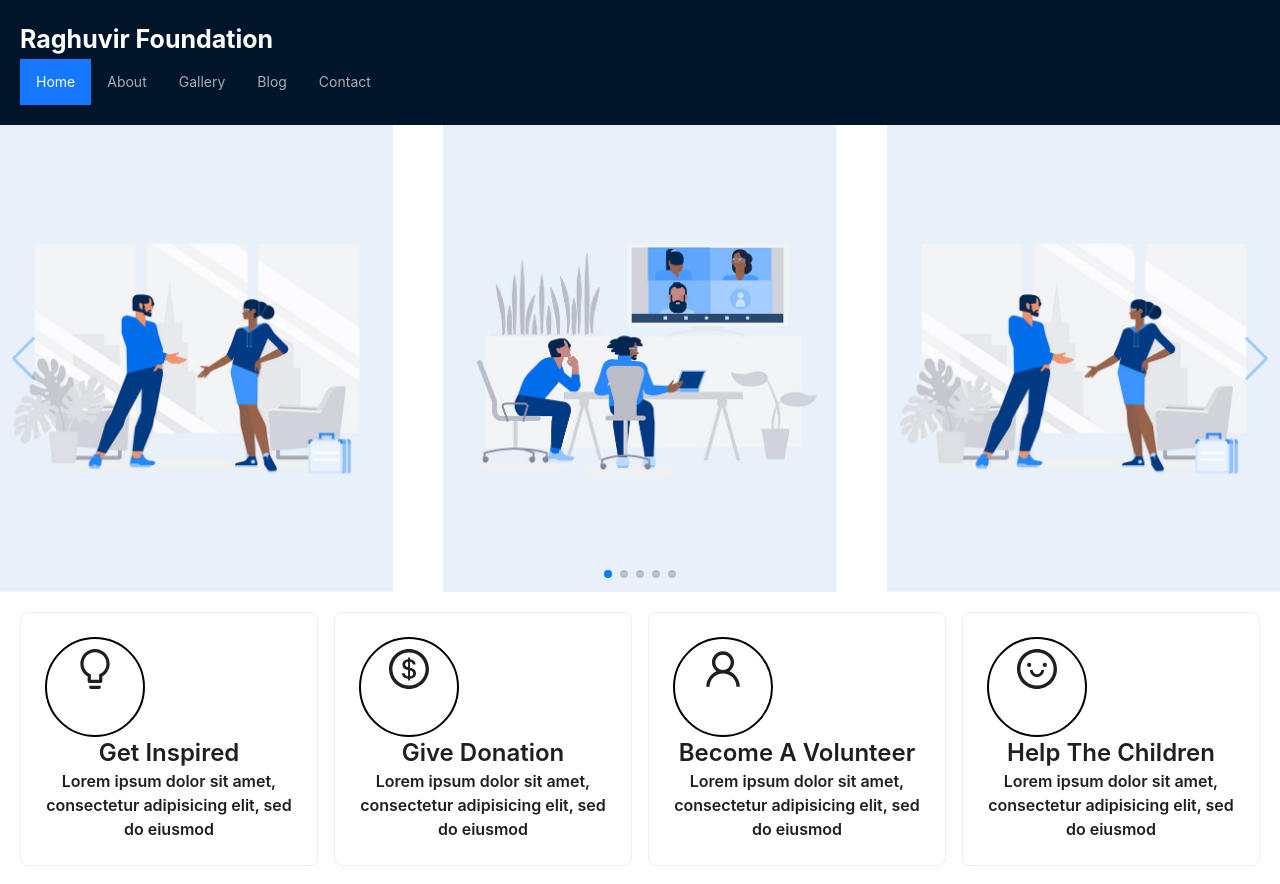
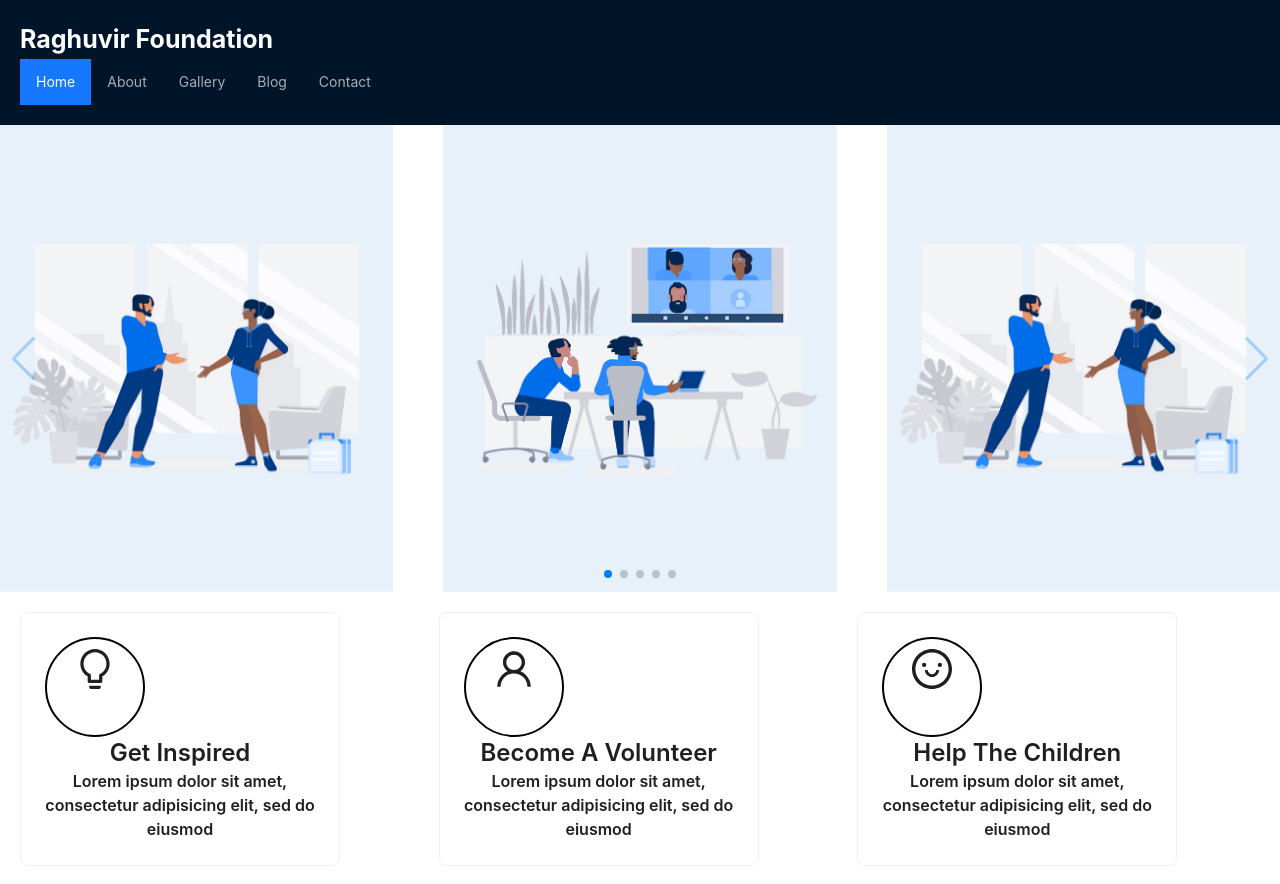
Before and after one commit to ShivharakhYadav/Raghuvir-Foundation, a Next.js app: page / in a window 1280 px wide. Shown: the top 884 px of the page. Built offline with nearby package versions, Linux system fonts and the light colour scheme.

Commit message:
Folder Structure Changed

```diff
--- a/src/app/globals.css
+++ b/src/app/globals.css
@@ -40,6 +40,13 @@ body {
   border-radius: 40px;
 }
 
+.main {
+  display: flex;
+  gap: 10px;
+  flex-wrap: wrap;
+  justify-content: space-between;
+}
+
 @media (max-width: 1480px) {
 }
 
--- a/src/app/page.tsx
+++ b/src/app/page.tsx
@@ -1,36 +1,12 @@
 'use client';
-import React, { ReactNode, useState } from 'react';
+import React, { useState } from 'react';
 import { usePathname } from 'next/navigation';
-import Link from 'next/link';
 
-import {
-  Menu,
-  Layout,
-  Typography,
-  Carousel,
-  Image,
-  Card,
-  Row,
-  Col,
-  Avatar,
-  Flex,
-} from 'antd';
+import { Menu, Layout, Typography, Row, Col } from 'antd';
 import type { MenuProps } from 'antd';
-import { StyleProvider } from '@ant-design/cssinjs';
-import {
-  BarsOutlined,
-  BulbOutlined,
-  DollarOutlined,
-  FacebookOutlined,
-  InstagramOutlined,
-  LeftCircleOutlined,
-  RightCircleOutlined,
-  SmileOutlined,
-  UserOutlined,
-} from '@ant-design/icons';
 
+// Import Swiper
 import { Navigation, Pagination, Scrollbar, A11y } from 'swiper/modules';
-
 import { Swiper, SwiperSlide } from 'swiper/react';
 import { SwiperOptions } from 'swiper/types';
 
@@ -39,8 +15,13 @@ import 'swiper/css';
 import 'swiper/css/navigation';
 import 'swiper/css/pagination';
 import 'swiper/css/scrollbar';
+// Static Data
+import { inspiredArray, serviceArray, teamArray } from '@/static-data/static';
+import { InspireCard, ServiceCard, TeamCard } from '@/components/Cards';
+import { BarsOutlined } from '@ant-design/icons';
+
+// Destructure
 const { Content } = Layout;
-const { Meta } = Card;
 
 const items: MenuProps['items'] = [
   {
@@ -69,12 +50,6 @@ const items: MenuProps['items'] = [
     className: 'd',
   },
 ];
-
-type inspireType = {
-  icon: ReactNode;
-  title: string;
-  paragraph: string;
-};
 
 const App: React.FC = () => {
   const u = usePathname();
@@ -220,7 +195,7 @@ const App: React.FC = () => {
                 sm={12}
                 md={8}
                 lg={8}
-                xl={6}
+                xl={8}
                 xxl={8}
                 key={item.title}
               >
@@ -230,6 +205,12 @@ const App: React.FC = () => {
           })}
         </Row>
       </div>
+
+      {/* <div className='main'>
+        {inspiredArray?.map((item) => {
+          return <InspireCard item={item} />;
+        })}
+      </div> */}
       <div style={{ marginTop: 20, padding: '0 20px' }}>
         <Row gutter={[16, 16]}>
           {serviceArray?.map((item) => {
@@ -280,190 +261,3 @@ const Title = () => {
     </Typography>
   );
 };
-
-const InspireCard = ({ item }: { item: inspireType }) => {
-  return (
-    <Card style={{ textAlign: 'center', fontSize: 40 }}>
-      <div
-        style={{
-          height: 100,
-          width: 100,
-          borderRadius: '50%',
-          border: '2px solid black',
-        }}
-        className='mx-auto'
-      >
-        {item.icon}
-      </div>
-      <Typography.Title level={3} style={{ margin: 0 }}>
-        {item.title}
-      </Typography.Title>
-      <Typography.Title level={5} style={{ margin: 0 }}>
-        {item.paragraph}
-      </Typography.Title>
-    </Card>
-  );
-};
-
-const inspiredArray: Array<inspireType> = [
-  {
-    icon: <BulbOutlined className='h-full' />,
-    title: 'Get Inspired',
-    paragraph:
-      'Lorem ipsum dolor sit amet, consectetur adipisicing elit, sed do eiusmod',
-  },
-  {
-    icon: <DollarOutlined className='h-full' />,
-    title: 'Give Donation',
-    paragraph:
-      'Lorem ipsum dolor sit amet, consectetur adipisicing elit, sed do eiusmod',
-  },
-  {
-    icon: <UserOutlined className='h-full' />,
-    title: 'Become A Volunteer',
-    paragraph:
-      'Lorem ipsum dolor sit amet, consectetur adipisicing elit, sed do eiusmod',
-  },
-  {
-    icon: <SmileOutlined className='h-full' />,
-    title: 'Help The Children',
-    paragraph:
-      'Lorem ipsum dolor sit amet, consectetur adipisicing elit, sed do eiusmod',
-  },
-];
-
-type serviceType = {
-  title: string;
-  description: string;
-  imageUrl: string;
-};
-const serviceArray: Array<serviceType> = [
-  {
-    title: 'MEDICAL FACILITIES',
-    description:
-      'Lorem ipsum dolor sit amet consectetur adipisicing elit. Culpa dolor',
-    imageUrl: '/service/1.jpg',
-  },
-  {
-    title: `LET'S BUILD SOME HOMES`,
-    description:
-      'Lorem ipsum dolor sit amet consectetur adipisicing elit. Culpa dolor',
-    imageUrl: '/service/2.jpg',
-  },
-  {
-    title: 'PURE WATER FOR POOR PEOPLE',
-    description:
-      'Lorem ipsum dolor sit amet consectetur adipisicing elit. Culpa dolor',
-    imageUrl: '/service/3.jpg',
-  },
-  {
-    title: 'RAISE FUND FOR HEALTHY FOOD',
-    description:
-      'Lorem ipsum dolor sit amet consectetur adipisicing elit. Culpa dolor',
-    imageUrl: '/service/4.jpg',
-  },
-  {
-    title: 'MASSIVE DONATION TO POOR',
-    description:
-      'Lorem ipsum dolor sit amet consectetur adipisicing elit. Culpa dolor',
-    imageUrl: '/service/5.jpg',
-  },
-  {
-    title: 'PROMOTING THE RIGHTS OF CHILDREN',
-    description:
-      'Lorem ipsum dolor sit amet consectetur adipisicing elit. Culpa dolor',
-    imageUrl: '/service/6.jpg',
-  },
-];
-
-const ServiceCard = ({ item }: { item: serviceType }) => {
-  return (
-    <Card
-      hoverable
-      style={{ width: 340 }}
-      cover={
-        <img
-          alt='example'
-          // src='https://os.alipayobjects.com/rmsportal/QBnOOoLaAfKPirc.png'
-          src={item.imageUrl}
-        />
-      }
-    >
-      <Typography.Title level={3}>{item.title}</Typography.Title>
-      <Typography.Text>{item.description}</Typography.Text>
-    </Card>
-  );
-};
-
-type social = {
-  instagram: string;
-  facebook: string;
-};
-
-type teamType = {
-  imageUrl: string;
-  name: string;
-  social: social;
-};
-
-const teamArray: Array<teamType> = [
-  {
-    imageUrl: '/images/team/1.jpg',
-    name: 'Hover',
-    social: {
-      facebook: 'test',
-      instagram: 'test1',
-    },
-  },
-  {
-    imageUrl: '/images/team/2.jpg',
-    name: 'Hover',
-    social: {
-      facebook: 'test',
-      instagram: 'test1',
-    },
-  },
-  {
-    imageUrl: '/images/team/3.jpg',
-    name: 'Hover',
-    social: {
-      facebook: 'test',
-      instagram: 'test1',
-    },
-  },
-  // {
-  //   imageUrl: '/images/team/4.jpg',
-  //   name: 'Hover',
-  //   social: {
-  //     facebook: 'test',
-  //     instagram: 'test1',
-  //   },
-  // },
-];
-
-const TeamCard = ({ item }: { item: teamType }) => {
-  return (
-    <Card
-      hoverable
-      style={{ width: 340 }}
-      cover={
-        <img
-          alt='example'
-          // src='https://os.alipayobjects.com/rmsportal/QBnOOoLaAfKPirc.png'
-          src={item.imageUrl}
-        />
-      }
-    >
-      <Typography.Title level={3}>{item.name}</Typography.Title>
-      {/* <Typography.Text>{item.description}</Typography.Text> */}
-      <Flex gap='small'>
-        <Link href={item.social.instagram}>
-          <InstagramOutlined style={{ fontSize: 30 }} />
-        </Link>
-        <Link href={item.social.facebook}>
-          <FacebookOutlined style={{ fontSize: 30 }} />
-        </Link>
-      </Flex>
-    </Card>
-  );
-};
--- /dev/null
+++ b/src/components/Cards.tsx
@@ -0,0 +1,62 @@
+import { inspireType, serviceType, teamType } from '@/utils/types';
+import { FacebookOutlined, InstagramOutlined } from '@ant-design/icons';
+import { Card, Typography, Flex } from 'antd';
+import Link from 'next/link';
+
+export const InspireCard = ({ item }: { item: inspireType }) => {
+  return (
+    <Card style={{ textAlign: 'center', fontSize: 40, width: 320 }}>
+      <div
+        style={{
+          height: 100,
+          width: 100,
+          borderRadius: '50%',
+          border: '2px solid black',
+        }}
+        className='mx-auto'
+      >
+        {item.icon}
+      </div>
+      <Typography.Title level={3} style={{ margin: 0 }}>
+        {item.title}
+      </Typography.Title>
+      <Typography.Title level={5} style={{ margin: 0 }}>
+        {item.paragraph}
+      </Typography.Title>
+    </Card>
+  );
+};
+
+export const ServiceCard = ({ item }: { item: serviceType }) => {
+  return (
+    <Card
+      hoverable
+      style={{ width: 340 }}
+      cover={<img alt='example' src={item.imageUrl} />}
+    >
+      <Typography.Title level={3}>{item.title}</Typography.Title>
+      <Typography.Text>{item.description}</Typography.Text>
+    </Card>
+  );
+};
+
+export const TeamCard = ({ item }: { item: teamType }) => {
+  return (
+    <Card
+      hoverable
+      style={{ width: 340 }}
+      cover={<img alt='example' src={item.imageUrl} />}
+    >
+      <Typography.Title level={3}>{item.name}</Typography.Title>
+      {/* <Typography.Text>{item.description}</Typography.Text> */}
+      <Flex gap='small'>
+        <Link href={item.social.instagram}>
+          <InstagramOutlined style={{ fontSize: 30 }} />
+        </Link>
+        <Link href={item.social.facebook}>
+          <FacebookOutlined style={{ fontSize: 30 }} />
+        </Link>
+      </Flex>
+    </Card>
+  );
+};
--- /dev/null
+++ b/src/static-data/static.tsx
@@ -0,0 +1,113 @@
+import { inspireType, serviceType, teamType } from '@/utils/types';
+import {
+  BarsOutlined,
+  BulbOutlined,
+  DollarOutlined,
+  FacebookOutlined,
+  InstagramOutlined,
+  LeftCircleOutlined,
+  RightCircleOutlined,
+  SmileOutlined,
+  UserOutlined,
+} from '@ant-design/icons';
+
+export const inspiredArray: Array<inspireType> = [
+  {
+    icon: <BulbOutlined className='h-full' />,
+    title: 'Get Inspired',
+    paragraph:
+      'Lorem ipsum dolor sit amet, consectetur adipisicing elit, sed do eiusmod',
+  },
+  // {
+  //   icon: <DollarOutlined className='h-full' />,
+  //   title: 'Give Donation',
+  //   paragraph:
+  //     'Lorem ipsum dolor sit amet, consectetur adipisicing elit, sed do eiusmod',
+  // },
+  {
+    icon: <UserOutlined className='h-full' />,
+    title: 'Become A Volunteer',
+    paragraph:
+      'Lorem ipsum dolor sit amet, consectetur adipisicing elit, sed do eiusmod',
+  },
+  {
+    icon: <SmileOutlined className='h-full' />,
+    title: 'Help The Children',
+    paragraph:
+      'Lorem ipsum dolor sit amet, consectetur adipisicing elit, sed do eiusmod',
+  },
+];
+
+export const serviceArray: Array<serviceType> = [
+  {
+    title: 'MEDICAL FACILITIES',
+    description:
+      'Lorem ipsum dolor sit amet consectetur adipisicing elit. Culpa dolor',
+    imageUrl: '/service/1.jpg',
+  },
+  {
+    title: `LET'S BUILD SOME HOMES`,
+    description:
+      'Lorem ipsum dolor sit amet consectetur adipisicing elit. Culpa dolor',
+    imageUrl: '/service/2.jpg',
+  },
+  {
+    title: 'PURE WATER FOR POOR PEOPLE',
+    description:
+      'Lorem ipsum dolor sit amet consectetur adipisicing elit. Culpa dolor',
+    imageUrl: '/service/3.jpg',
+  },
+  {
+    title: 'RAISE FUND FOR HEALTHY FOOD',
+    description:
+      'Lorem ipsum dolor sit amet consectetur adipisicing elit. Culpa dolor',
+    imageUrl: '/service/4.jpg',
+  },
+  {
+    title: 'MASSIVE DONATION TO POOR',
+    description:
+      'Lorem ipsum dolor sit amet consectetur adipisicing elit. Culpa dolor',
+    imageUrl: '/service/5.jpg',
+  },
+  {
+    title: 'PROMOTING THE RIGHTS OF CHILDREN',
+    description:
+      'Lorem ipsum dolor sit amet consectetur adipisicing elit. Culpa dolor',
+    imageUrl: '/service/6.jpg',
+  },
+];
+
+export const teamArray: Array<teamType> = [
+  {
+    imageUrl: '/images/team/1.jpg',
+    name: 'Hover',
+    social: {
+      facebook: 'test',
+      instagram: 'test1',
+    },
+  },
+  {
+    imageUrl: '/images/team/2.jpg',
+    name: 'Hover',
+    social: {
+      facebook: 'test',
+      instagram: 'test1',
+    },
+  },
+  {
+    imageUrl: '/images/team/3.jpg',
+    name: 'Hover',
+    social: {
+      facebook: 'test',
+      instagram: 'test1',
+    },
+  },
+  // {
+  //   imageUrl: '/images/team/4.jpg',
+  //   name: 'Hover',
+  //   social: {
+  //     facebook: 'test',
+  //     instagram: 'test1',
+  //   },
+  // },
+];
--- /dev/null
+++ b/src/utils/types.ts
@@ -0,0 +1,24 @@
+import { ReactNode } from 'react';
+
+export type inspireType = {
+  icon: ReactNode;
+  title: string;
+  paragraph: string;
+};
+
+export type serviceType = {
+  title: string;
+  description: string;
+  imageUrl: string;
+};
+
+type social = {
+  instagram: string;
+  facebook: string;
+};
+
+export type teamType = {
+  imageUrl: string;
+  name: string;
+  social: social;
+};
```
